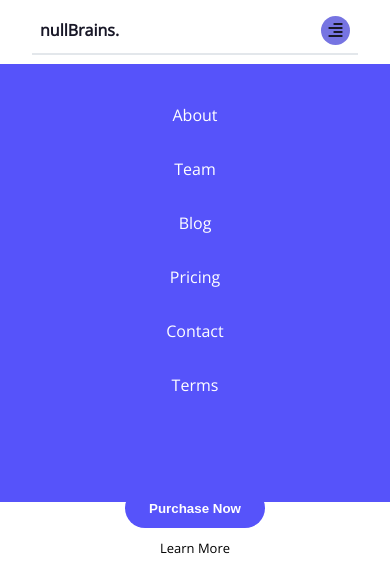
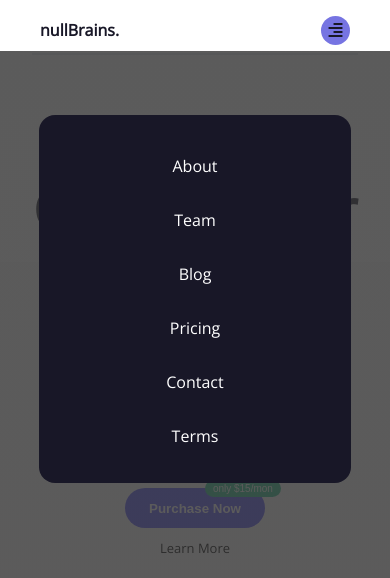
Before and after one commit to Dev-kunal/BlowhornTask, a React (Create React App) app: page / in a window 390 px wide. Both pictures are taken after a click on the element 335 px from the left and 30 px from the top of the page. Shown: the top 578 px of the page. Built offline with nearby package versions, Linux system fonts and the light colour scheme; some icons are missing.

Commit message:
improve mobile navigation modal

```diff
--- a/src/components/Hero/hero.css
+++ b/src/components/Hero/hero.css
@@ -15,13 +15,13 @@
   margin-bottom: 0.5rem;
   border: none;
   padding: 0.8rem 1.5rem;
-  background-color: #5351c0;
   background-color: #5653fa;
   color: white;
   font-weight: bold;
   border-radius: 3rem;
   position: relative;
   cursor: pointer;
+  z-index: -1;
 }
 .hero-para {
   max-width: 25rem;
--- a/src/components/Navbar/Navbar.jsx
+++ b/src/components/Navbar/Navbar.jsx
@@ -27,6 +27,7 @@ export const Navbar = () => {
           <i class="fas fa-align-right"></i>
         </div>
         {navbar && (
+          <div className="dropdown-container">
             <nav className="dropdown">
               <ul>
                 <li>About</li>
@@ -37,6 +38,7 @@ export const Navbar = () => {
                 <li>Terms</li>
               </ul>
             </nav>
+          </div>
         )}
       </div>
       <div className="actions">
--- a/src/components/Navbar/navbar.css
+++ b/src/components/Navbar/navbar.css
@@ -4,6 +4,9 @@
   align-items: center;
   padding: 0.5rem;
   border-bottom: 2px solid var(--borderColor);
+  position: sticky;
+  top: 0;
+  background-color: white;
 }
 .inline {
   display: inline;
@@ -47,18 +50,31 @@
   justify-content: center;
   align-items: center;
 }
+.dropdown-container {
+  top: 3.2rem;
+  position: fixed;
+  left: 0;
+  width: 100%;
+  height: 100vh;
+  display: flex;
+  align-items: center;
+  justify-content: center;
+  z-index: 20;
+  background: linear-gradient(rgba(54, 54, 54, 0.815), rgba(56, 55, 55, 0.822));
+}
 .dropdown {
   position: absolute;
   display: inline-block;
   background-color: #5653fa;
+  background-color: #181727;
   color: white;
   margin: 0 auto;
-  width: 100%;
-  height: 50%;
+  width: 80%;
+  height: 22rem;
   top: 4rem;
-  left: 0;
   padding: 0.5rem 0rem;
-  z-index: 10;
+  z-index: 100;
+  border-radius: 1rem;
 }
 .dropdown ul {
   padding-left: 0;
@@ -69,7 +85,9 @@
   text-align: center;
   margin: 0 auto;
 }
-
+.dropdown li:hover {
+  color: #5653fa;
+}
 .dropdown:hover .dropdown-content {
   display: block;
 }
```
Lines whose indentation alone changed are shown as unchanged.
